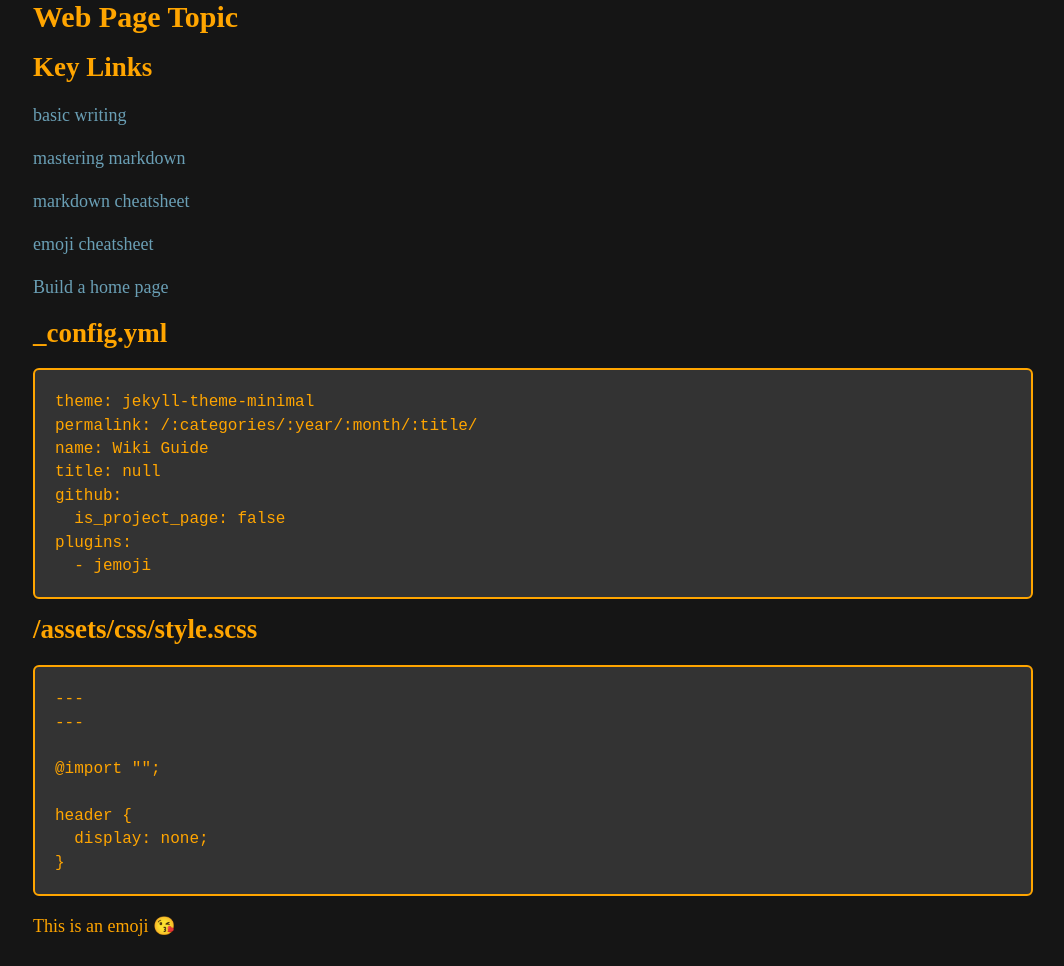
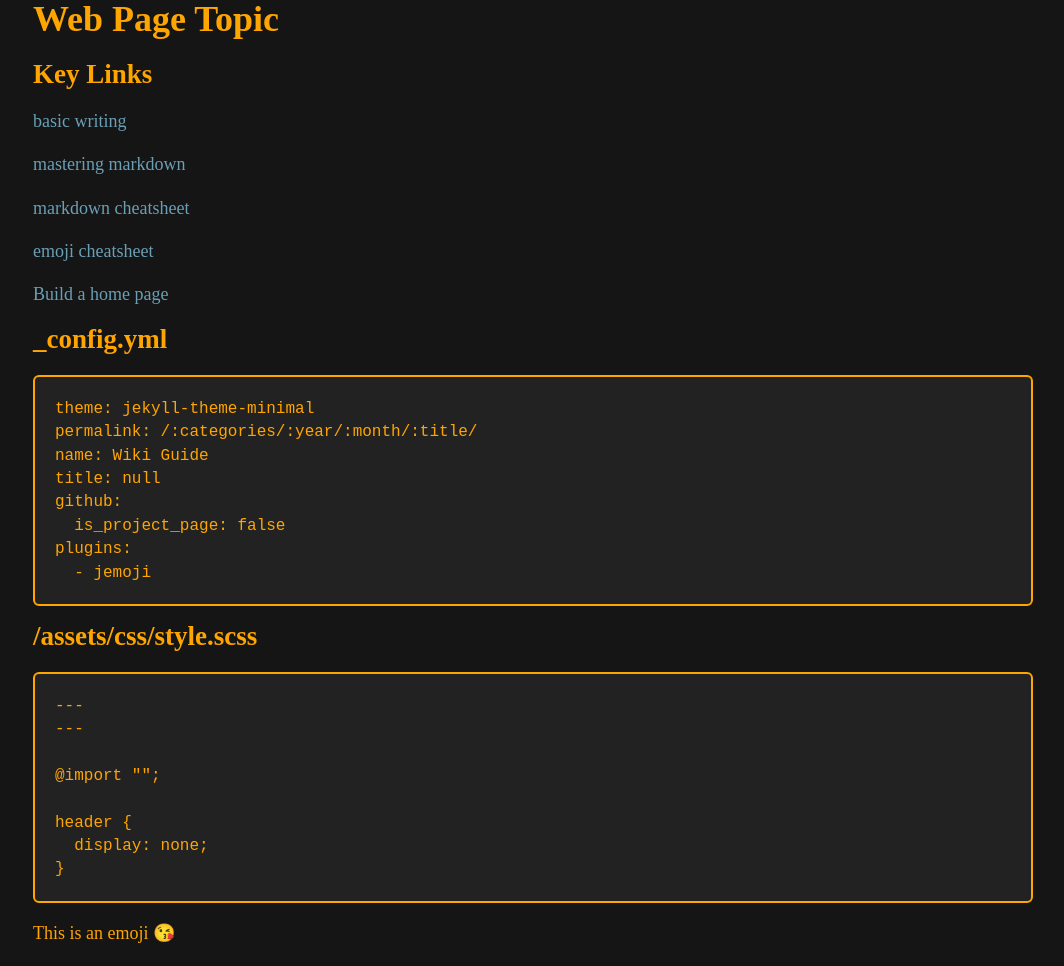
Before and after one commit to profphillips/wikibasics, a Jekyll site: the page built from index.md, in a window 1280 px wide. Shown: the whole page, without its empty margins (107-1171 px from the left). Built offline with Jekyll 4.4.1, drawn with Linux system fonts in a browser that asks for light colours; emoji names are drawn with the system emoji font; our own code applies the rules of GitHub Pages for plain Markdown files.

Commit message:
Update style.scss

```diff
--- a/assets/css/style.scss
+++ b/assets/css/style.scss
@@ -28,7 +28,7 @@ $silver-chalice: #aaa;
     $color: orange; //$gallery;
     $background-color: $cod-grey;
     $pre-color: orange; //$conifer;
-    $pre-background-color: #333; //$cod-grey;
+    $pre-background-color: #222; //$cod-grey;
     $blockquote-color: orange;
     $blockquote-background-color: $cod-grey;
     $link-color: $hippie-blue !default; //#3090f0;
@@ -71,7 +71,7 @@ h1, h2, h3, h4, h5, h6 {
 }
 
 h1 {
-  font-size: 30px;
+  font-size: 36px;
 }
 
 li {
```
